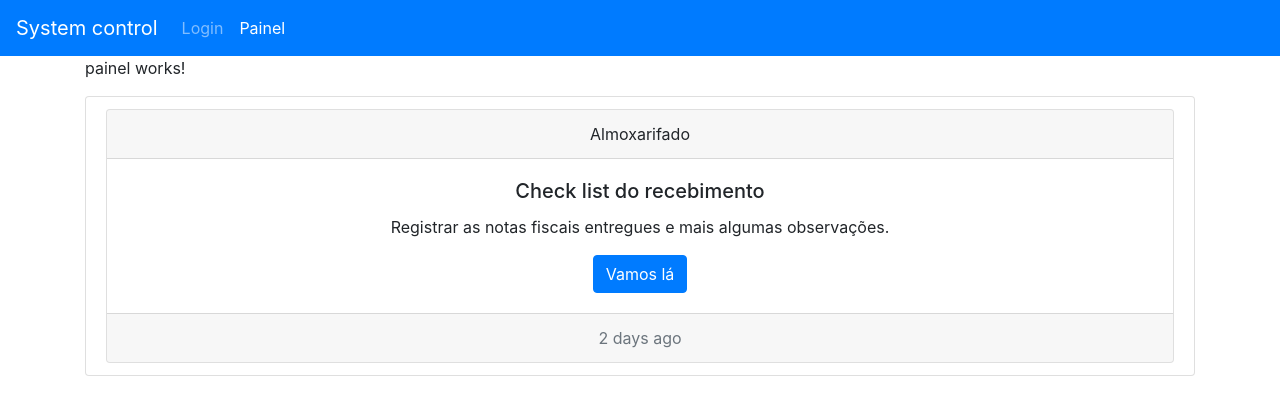
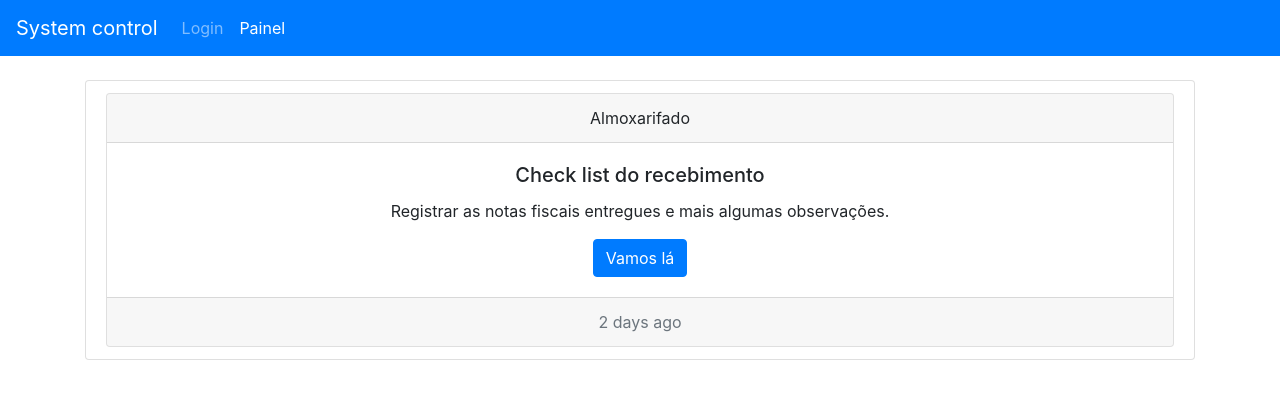
Before and after one commit to WellingtonFidelis/CtrlSystem, an Angular app: page /painel in a window 1280 px wide. Shown: the top 412 px of the page. Built offline with nearby package versions, Linux system fonts and the light colour scheme.

Commit message:
espaçamento do painel

```diff
--- a/src/app/painel/painel.component.html
+++ b/src/app/painel/painel.component.html
@@ -1,4 +1,4 @@
-<p>painel works!</p>
+<br>
 <div class="list-group">
   <a class="list-group-item list-group-item-action">
     <div class="card text-center">
```
